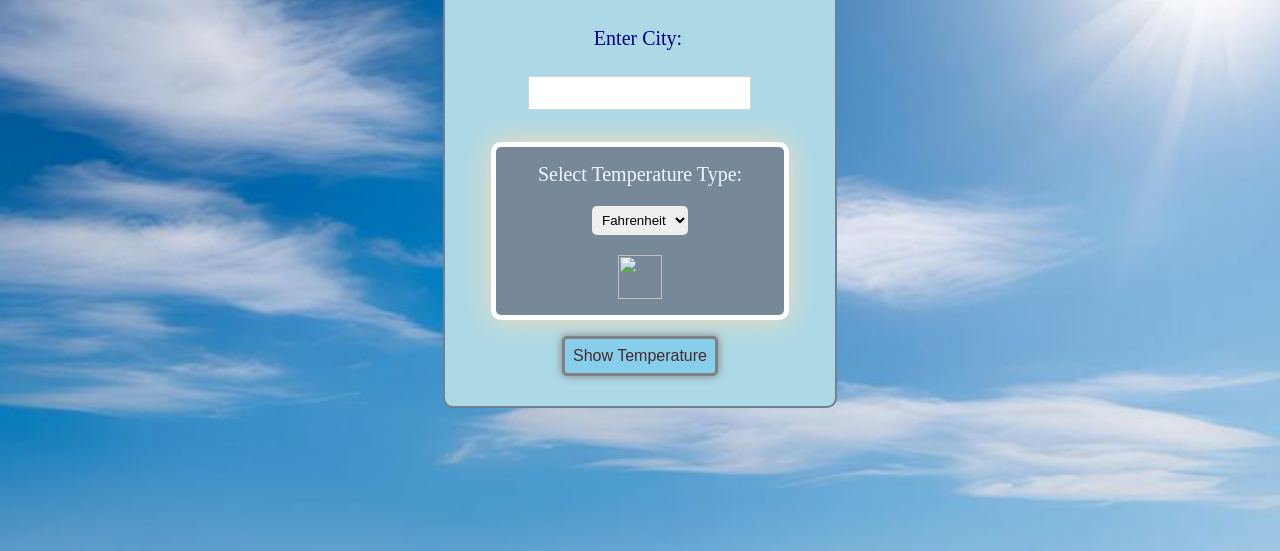
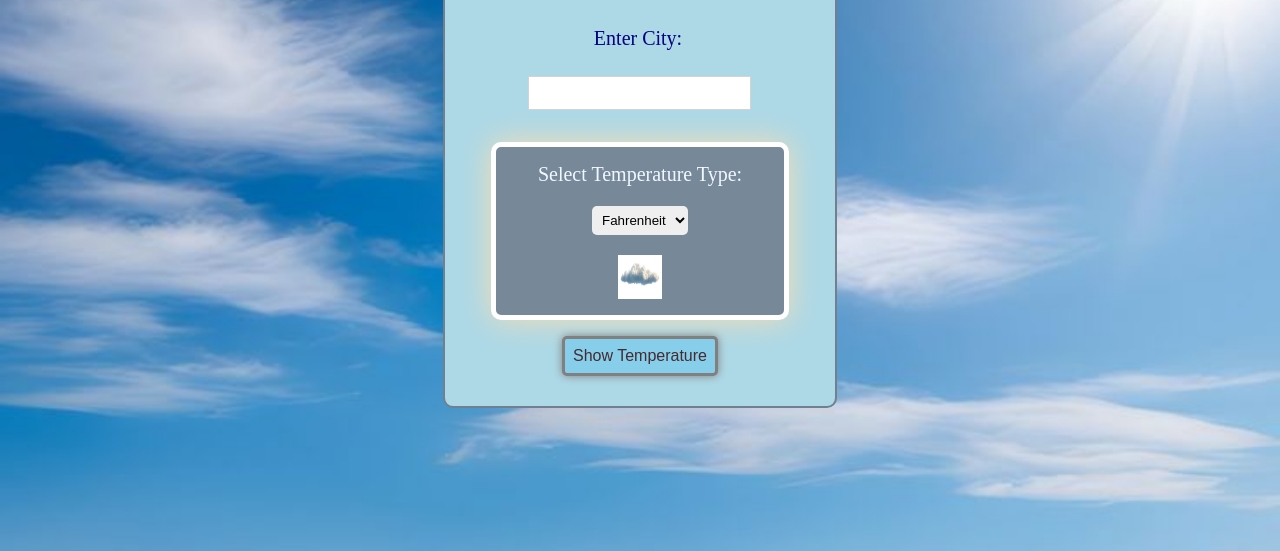
Before and after one commit to wareeshaburki/Open-Weather-App, a plain HTML site: page index.html in a window 1280 px wide. Shown: the part 249-800 px from the top of the page. Drawn offline with Linux system fonts and the light colour scheme.

Commit message:
Update index.html

```diff
--- a/index.html
+++ b/index.html
@@ -23,7 +23,7 @@
             </select>
           </div>
           <div class="final-output">
-            <img src="" alt="" class="icon" />
+            <img src="icon.jpg" alt="" class="icon" />
             <p class="temp"></p>
             <p class="desc"></p>
             <p class="humidity"></p>
```
